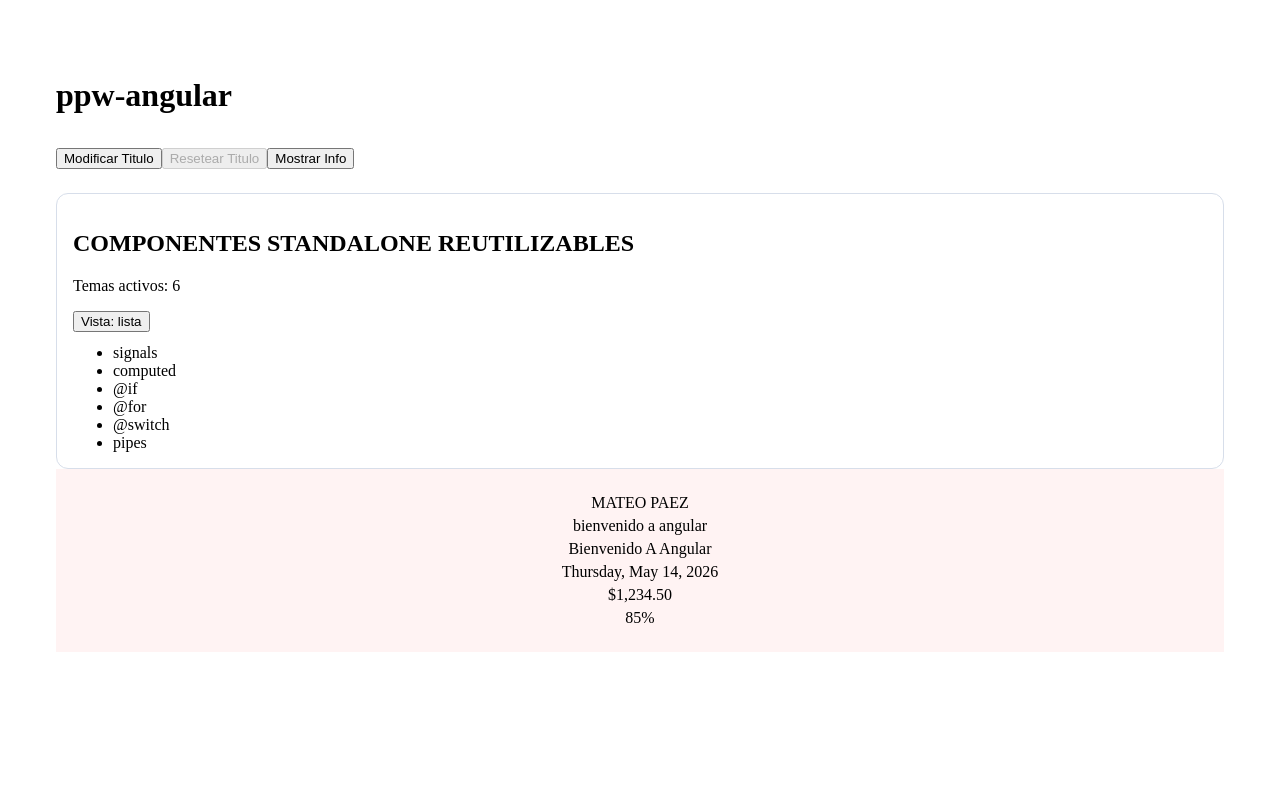
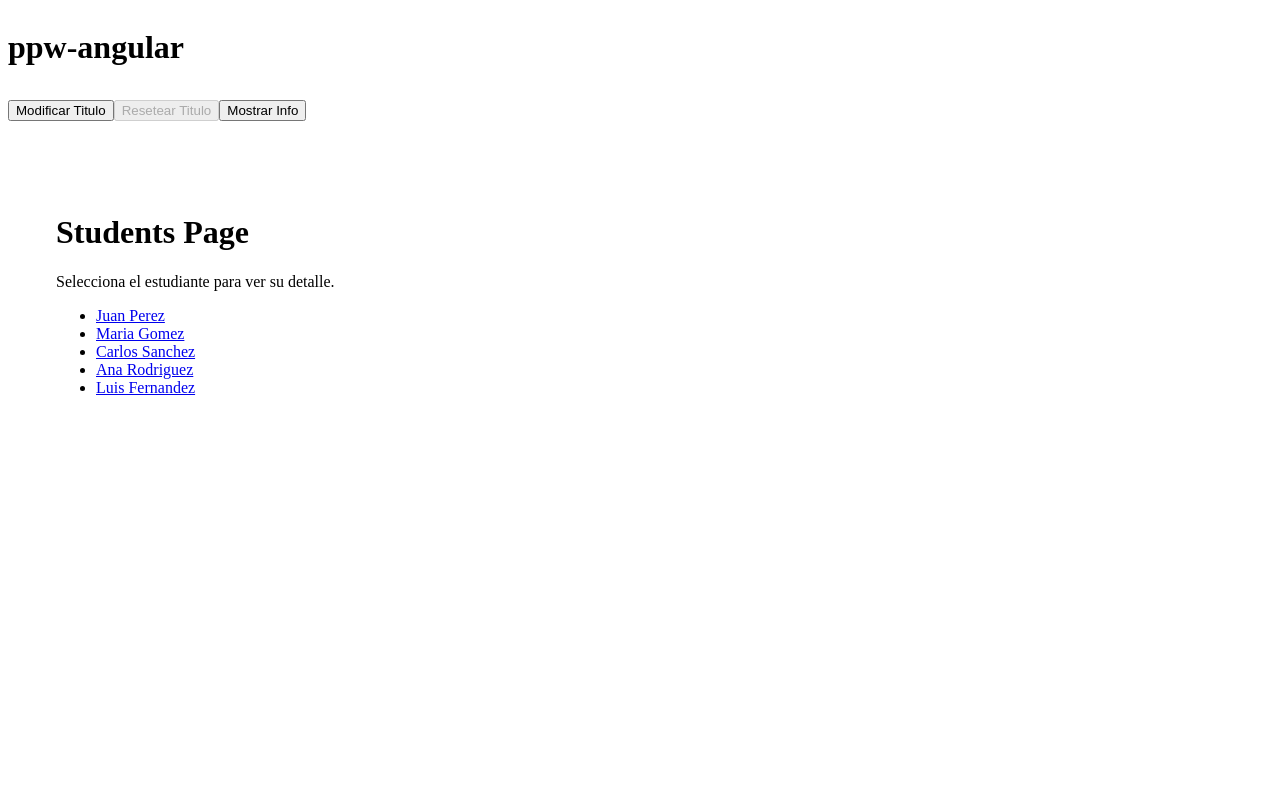
Before and after one commit to MattxPz/PPW-Angular-Practica, an Angular app: page /students in a window 1280 px wide. Before the commit this address led to /. Shown: the top 800 px of the page. Built offline with nearby package versions, Linux system fonts and the light colour scheme.

Commit message:
UPDATE: Practica 03

```diff
--- a/src/app/app.html
+++ b/src/app/app.html
@@ -1,5 +1,7 @@
+<app-header></app-header>
+
 <main class="app-shell">
-  <app-header></app-header>
-  <app-hero></app-hero>
-  <app-footer></app-footer>
+  <router-outlet></router-outlet>
 </main>
+
+<app-footer></app-footer>
--- a/src/app/app.routes.ts
+++ b/src/app/app.routes.ts
@@ -1,3 +1,13 @@
 import { Routes } from '@angular/router';
+import { HomePage } from './features/home/pages/home-page/home-page';
+import { StudentsPage } from './features/students/pages/students-page/students-page';
+import { StudentDetailPage } from './features/students/pages/student-detail-page/student-detail-page';
 
-export const routes: Routes = [];
+export const routes: Routes = [
+    {path: '', component: HomePage},
+    {path: 'students', component: StudentsPage},
+    {path: 'students/:id', component: StudentDetailPage},
+
+    //redirect
+    {path: '**', redirectTo: ''}
+];
--- /dev/null
+++ b/src/app/features/home/pages/home-page/home-page.html
@@ -0,0 +1,2 @@
+<h1>HOME PAGE</h1>
+<app-hero></app-hero>
--- /dev/null
+++ b/src/app/features/home/pages/home-page/home-page.ts
@@ -0,0 +1,18 @@
+import { ChangeDetectionStrategy, Component } from '@angular/core';
+import { AppHeroComponent } from "../../../../components/app-hero/app-hero";
+import { Router } from '@angular/router';
+
+@Component({
+  selector: 'app-home-page',
+  imports: [AppHeroComponent],
+  templateUrl: './home-page.html',
+  changeDetection: ChangeDetectionStrategy.OnPush,
+})
+export class HomePage {
+
+  constructor(private router: Router){ }
+
+  goToStudentsPage(){
+    this.router.navigate(['/students']);
+  }
+}
--- /dev/null
+++ b/src/app/features/students/pages/student-detail-page/student-detail-page.html
@@ -0,0 +1,11 @@
+<h2>Detalle del Estudiante</h2>
+
+<section>
+    <h3>Informacion</h3>
+    <p>ID recibido por la ruta
+         <strong>{{id}}</strong>
+    </p>
+
+    <a [routerLink]="['/students']">Volver al listado</a>
+
+</section>
--- /dev/null
+++ b/src/app/features/students/pages/student-detail-page/student-detail-page.ts
@@ -0,0 +1,17 @@
+import { ChangeDetectionStrategy, Component, inject } from '@angular/core';
+import { ActivatedRoute, RouterLink } from '@angular/router';
+
+@Component({
+  selector: 'app-student-detail-page',
+  imports: [RouterLink],
+  templateUrl: './student-detail-page.html',
+  changeDetection: ChangeDetectionStrategy.OnPush,
+})
+export class StudentDetailPage {
+
+  //ActivatedRoute permite leer los parametros definidos en app.routes.ts
+  private route = inject(ActivatedRoute);
+  readonly id = this.route.snapshot.paramMap.get('id');
+
+
+}
--- /dev/null
+++ b/src/app/features/students/pages/students-page/students-page.html
@@ -0,0 +1,16 @@
+<H1>Students Page</H1>
+<p>Selecciona el estudiante para ver su detalle.</p>
+
+<ul>
+    @for(estudiante of students(); track estudiante.id){
+        <li>
+            <a [routerLink]="['/students', estudiante.id]">
+                {{estudiante.name}}
+            </a>
+
+        </li>
+    }
+    @empty {
+        <li>Listado Vacio</li>
+    }
+</ul>
--- /dev/null
+++ b/src/app/features/students/pages/students-page/students-page.ts
@@ -0,0 +1,20 @@
+import { ChangeDetectionStrategy, Component, signal } from '@angular/core';
+import { RouterLink } from "@angular/router";
+
+@Component({
+  selector: 'app-students-page',
+  imports: [RouterLink],
+  templateUrl: './students-page.html',
+  changeDetection: ChangeDetectionStrategy.OnPush,
+})
+export class StudentsPage {
+
+  readonly students = signal([
+    {id: 1, name: "Juan Perez"},
+    {id: 2, name: "Maria Gomez"},
+    {id: 3, name: "Carlos Sanchez"},
+    {id: 4, name: "Ana Rodriguez"},
+    {id: 5, name: "Luis Fernandez"},
+  ])
+
+}
```
Also changed, not shown: 1 other file (tests, documents, lock files or other folders).
